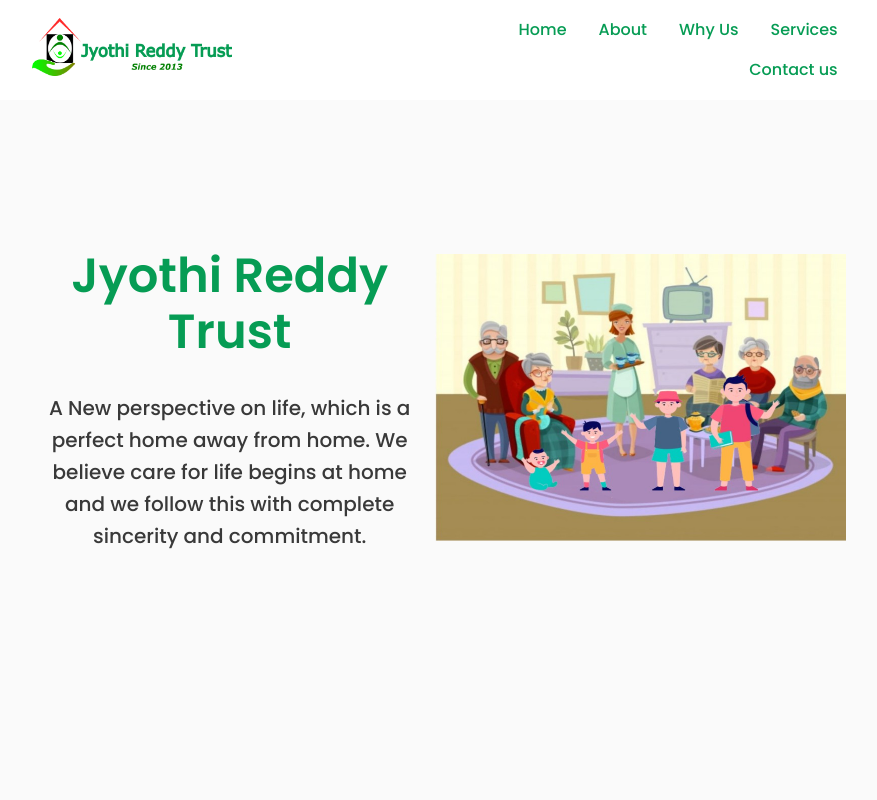
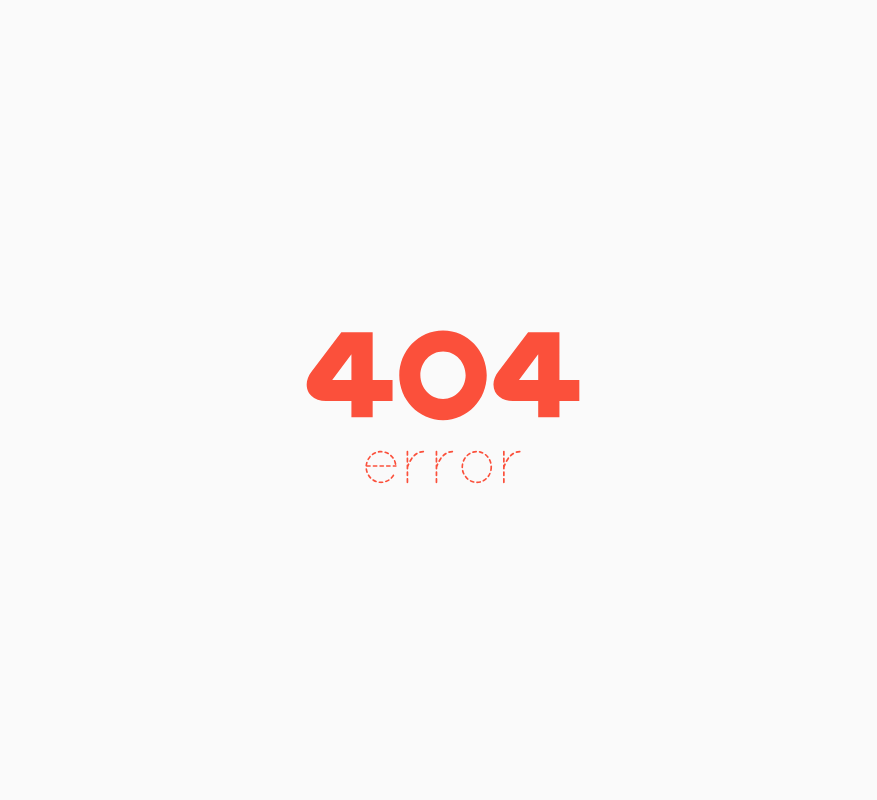
Before and after one commit to RakeshKumarA/jrt, a Next.js app: page / in a window 1280 px wide. Shown: the top 800 px of the page, without its empty margins (197-1074 px from the left). Built offline with nearby package versions, Linux system fonts and the light colour scheme.

Commit message:
New Commit

```diff
--- /dev/null
+++ b/components/Section/PageNotFound.jsx
@@ -0,0 +1,28 @@
+import { Grid } from "@material-ui/core";
+import Image from "next/image";
+import React from "react";
+import { makeStyles } from "@material-ui/core/styles";
+
+const useStyles = makeStyles({
+  root: {
+    minHeight: "100vh",
+  },
+});
+
+const PageNotFound = () => {
+  const classes = useStyles();
+  return (
+    <Grid
+      container
+      justify="center"
+      alignItems="center"
+      className={classes.root}
+    >
+      <Grid item>
+        <Image src="/pagenotfound.svg" width="400" height="275" />
+      </Grid>
+    </Grid>
+  );
+};
+
+export default PageNotFound;
--- a/components/Section/WhyUsSection.js
+++ b/components/Section/WhyUsSection.js
@@ -132,7 +132,7 @@
           alignItems="center"
           className={classes.paddingres}
         >
-          <Image src="/whyussection-min.jpg" width="640" height="423" />
+          <Image src="/whyus.jpg" width="640" height="423" />
         </Grid>
       </Box>
     </Grid>
--- a/pages/index.js
+++ b/pages/index.js
@@ -4,21 +4,25 @@
 import ContactSection from "../components/Section/ContactSection";
 import FooterSection from "../components/Section/FooterSection";
 import HomeSection from "../components/Section/HomeSection";
+import PageNotFound from "../components/Section/PageNotFound";
 import ServicesSection from "../components/Section/ServicesSection";
 import WhyUsSection from "../components/Section/WhyUsSection";
 
 export default function Home() {
   return (
     <>
-      <Head>
+      {/* <Head>
         <title>Jyothi Reddy Trust</title>
         <meta
           name="keywords"
           content="Jyothi Reddy Trust Old Age Home Child Home"
         />
-      </Head>
-      <Header />
+      </Head> */}
+      {/* <Header /> */}
       <div id="section1">
+        <PageNotFound />
+      </div>
+      {/* <div id="section1">
         <HomeSection />
       </div>
       <div id="section2">
@@ -35,7 +39,7 @@
       </div>
       <div>
         <FooterSection />
-      </div>
+      </div> */}
     </>
   );
 }
```
Also changed, not shown: public/pagenotfound.svg (added).
